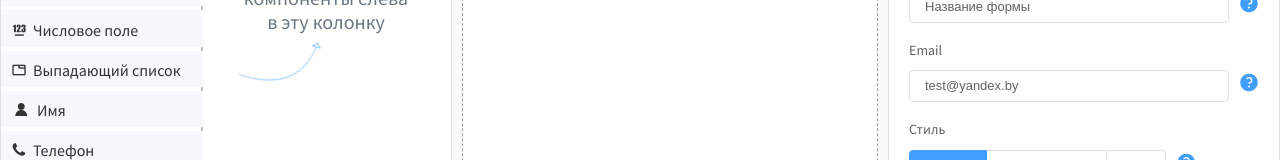
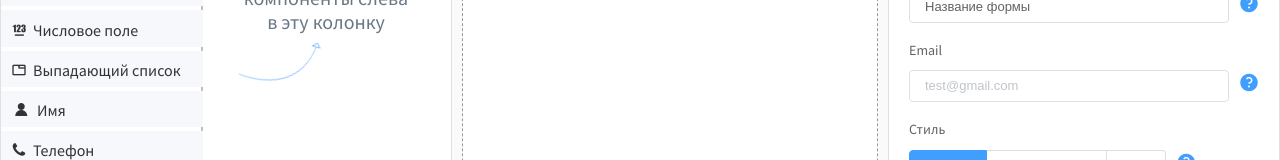
Before and after one commit to givon94/form-builder, a Vue app: page / in a window 1280 px wide. Shown: the part 208-368 px from the top of the page. Built offline with nearby package versions, Linux system fonts and the light colour scheme; what vue-inputmask would draw is missing.

Commit message:
fix: some bugs

```diff
--- a/src/App.vue
+++ b/src/App.vue
@@ -191,7 +191,7 @@
                   list: [],
                   config: {
                       formValue: 'Название формы',
-                      formEmail: 'test@yandex.by',
+                      formEmail: '',
                       labelBlockPaddingColumn: 10,
                       labelBlockPaddingRow: 0,
                       addLabelTitle: true,
--- a/src/components/form/FormConfig.vue
+++ b/src/components/form/FormConfig.vue
@@ -13,7 +13,7 @@
           </el-form-item>
 
           <el-form-item label="Email">
-            <el-input class="small" v-model="data.formEmail"></el-input>
+            <el-input class="small" v-model="data.formEmail" placeholder="test@gmail.com"></el-input>
             <el-tooltip content="На данный email будут приходить письма" placement="top">
               <span class="el-prompt el-icon-question" type="primary"></span>
             </el-tooltip>
--- a/src/components/form/viewForm.vue
+++ b/src/components/form/viewForm.vue
@@ -34,7 +34,6 @@
             styleForm() {
                 let config = this.data.config;
                 return {
-                    maxWidth: config.formMaxWidth,
                     padding: `${config.formPaddingVertical}px ${config.formPaddingHorizontal}px`,
                     backgroundColor: config.formBgColor,
                     borderRadius: `${config.formBorderRadius}px`,
```
Also changed, not shown: public/api/files/mail.txt, 6 other files (tests, documents, lock files or other folders).
